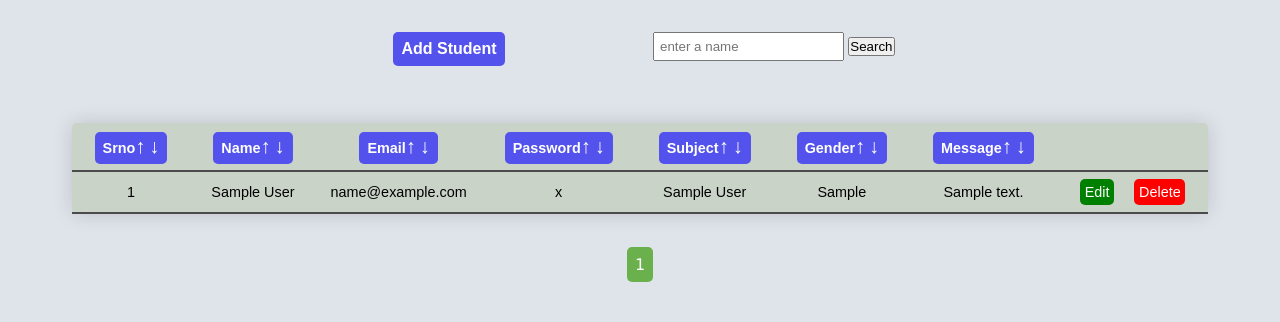
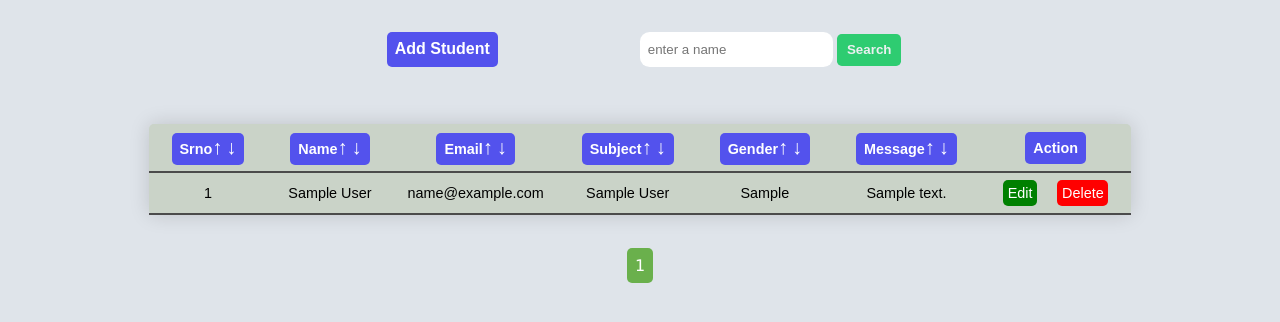
Before and after one commit to dilipsuthar60/crud_php, a PHP site: page /display.php in a window 1280 px wide. Shown: the top 322 px of the page. Run offline with PHP 8.4, Linux system fonts and the light colour scheme; tables that the repository leaves empty or names only in its code hold one stand-in row (values such as "Sample post").

Commit message:
input box and search button style

```diff
--- a/display.php
+++ b/display.php
@@ -99,10 +99,10 @@
     <div class="head-btn">
         <a href="user.php"> Add Student</a>
         <form method="GET">
-            <input value="<?php if (isset($_GET["search"])) {
+            <input class="search-input" value="<?php if (isset($_GET["search"])) {
                 echo $_GET["search"];
             } ?>" placeholder="enter a name" type="text" id="search" name="search" />
-            <button type="search">Search</button>
+            <button type="search" class="btn btn-search">Search</button>
         </form>
     </div>
     <?php
@@ -118,10 +118,10 @@
             <th><a href="display.php?page=<?php echo $page_number; ?>&sort=email&orderby=<?php echo $emailorder; ?>">
                     Email<span style='font-size:20px;'>&#8593;</span>
                     <span style='font-size:20px;'>&#8595;</span> </a></th>
-            <th><a
+            <!-- <th><a
                     href="display.php?page=<?php echo $page_number; ?>&sort=password&orderby=<?php echo $passwordorder; ?>">Password<span
                         style='font-size:20px;'>&#8593;</span>
-                    <span style='font-size:20px;'>&#8595;</span> </a></th>
+                    <span style='font-size:20px;'>&#8595;</span> </a></th> -->
             <th><a
                     href="display.php?page=<?php echo $page_number; ?>&sort=subject&orderby=<?php echo $subjectorder; ?>">Subject<span
                         style='font-size:20px;'>&#8593;</span>
@@ -133,6 +133,7 @@
                     href="display.php?page=<?php echo $page_number; ?>&sort=message&orderby=<?php echo $messageorder; ?>">Message<span
                         style='font-size:20px;'>&#8593;</span>
                     <span style='font-size:20px;'>&#8595;</span> </a></th>
+            <th><a>Action</a></th>
         </tr>
         <?php
         $current_page_count = mysqli_num_rows($result);
@@ -164,7 +165,6 @@
             <td>' . $rowCount + ($page_number - 1) * $per_page_number . '</td>
             <td>' . $name . '</td>
             <td>' . $email . '</td>
-            <td>' . $password . '</td>
             <td>' . $subject . '</td>
             <td>' . $gender . '</td>
             <td>' . $message . '</td>
--- a/style.css
+++ b/style.css
@@ -61,6 +61,15 @@ textarea {
   border-radius: 0.3rem;
   cursor: pointer;
   font-weight: 600;
+}
+.search-input {
+  padding: 0.5rem;
+  border: none;
+  border-radius: .6rem;
+  height: 2.2rem;
+}
+.btn-search {
+  width: 4rem;
 }
 .table {
   margin: 2rem;
@@ -127,6 +136,6 @@ a {
   text-align: center;
   display: block;
 }
-.searcherror{
+.searcherror {
   font-size: 1rem;
 }
```
